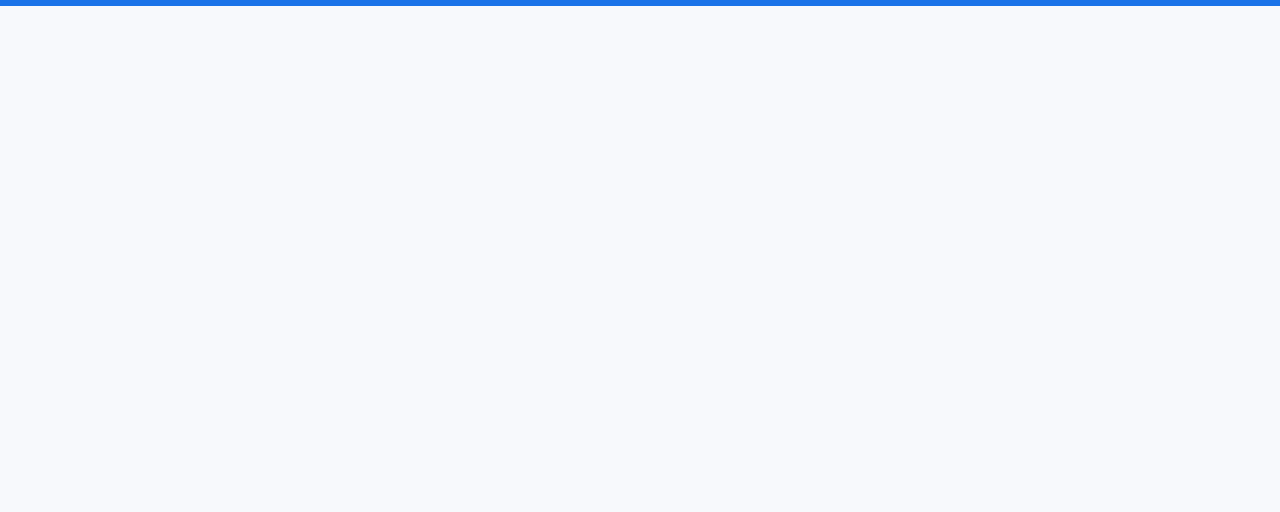
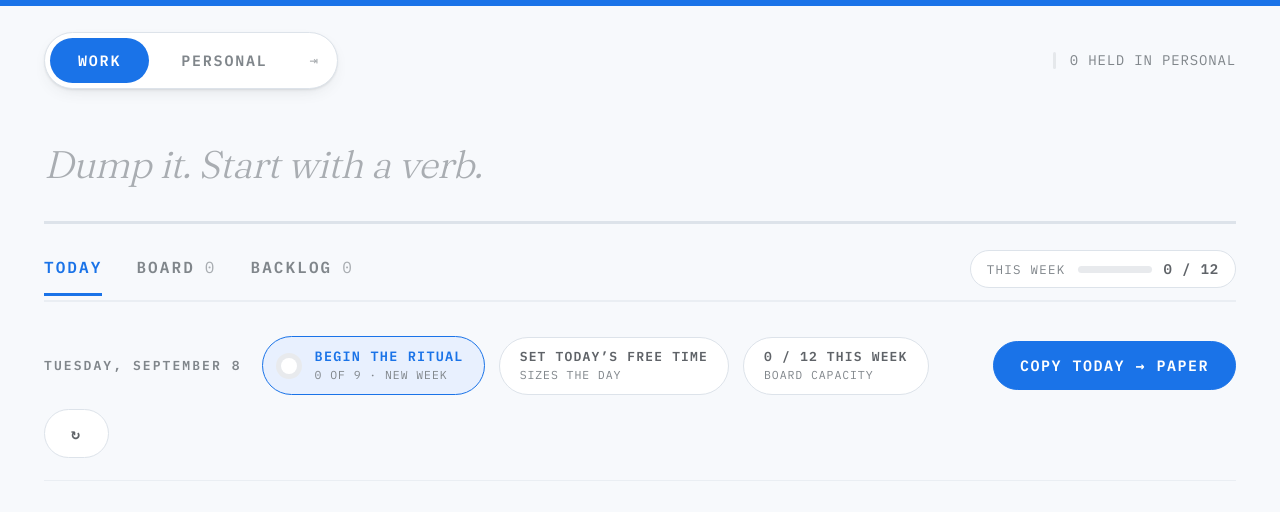
Before and after one commit to chabes-dev/daily-ritual-os, a plain HTML site: page HTML text.html in a window 1280 px wide. Shown: the top 512 px of the page. Drawn offline with Linux system fonts and the light colour scheme.

Commit message:
Update HTML text.html

```diff
--- a/HTML text.html
+++ b/HTML text.html
@@ -500,6 +500,5 @@ body.dragging .dropbar{bottom:30px;pointer-events:auto}
 <div id="dplayer"></div>
 <div id="mlayer"></div>
 <div class="keysbox" id="keysbox"></div>
-<script src="https://marcelo-os-assets.vercel.app/app.js"></script>
-</body>
+<script src="/app_1.js"></script></body>
 </html>
```
